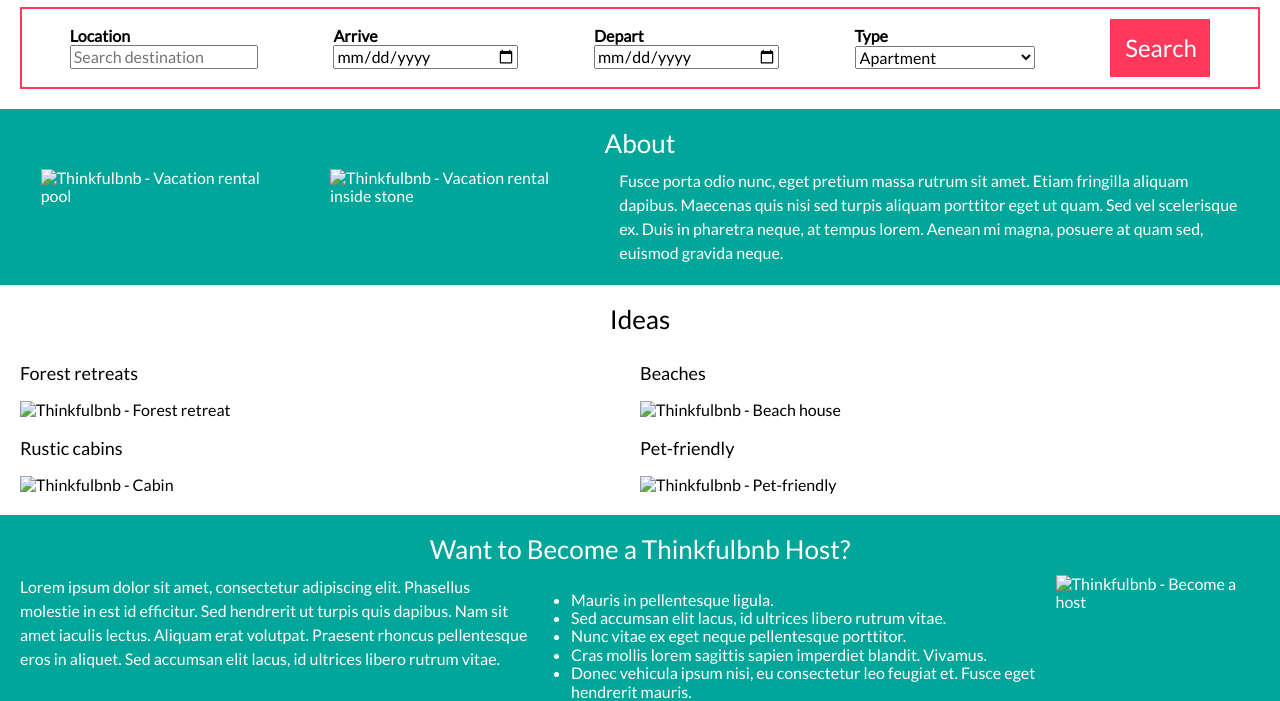
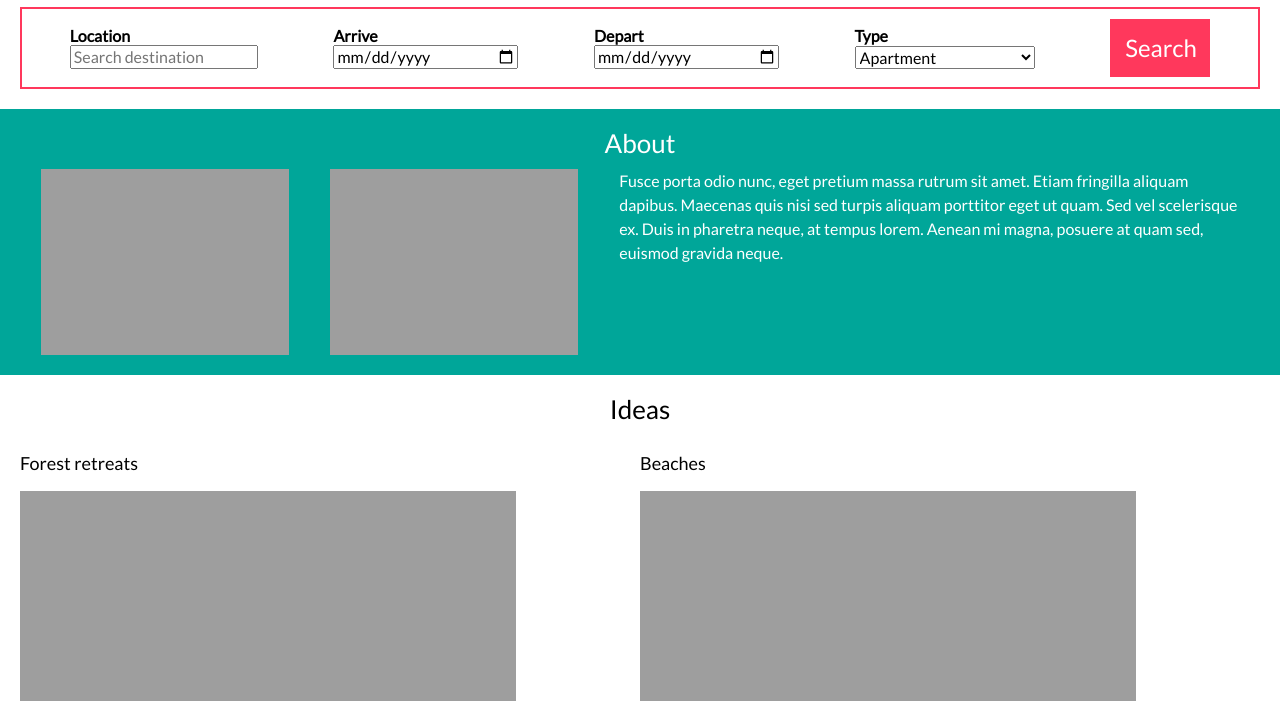
Before and after one commit to christianmarks3/thinkfulbnb, a plain HTML site: page index.html in a window 1280 px wide. Shown: the part 103-804 px from the top of the page. Drawn offline with nearby package versions, Linux system fonts and the light colour scheme; the site is published under a folder, as on GitHub Pages, so addresses that start at the root find nothing.

Commit message:
Update index.html

```diff
--- a/index.html
+++ b/index.html
@@ -89,11 +89,11 @@
 
 
         <img
-          src="/images/vacation-rental-pool.png"alt="Thinkfulbnb - Vacation rental pool"
+          src="images/vacation-rental-pool.png"alt="Thinkfulbnb - Vacation rental pool"
         />
 
         <img
-          src="/images/vacation-rental-inside-stone.png"
+          src="images/vacation-rental-inside-stone.png"
           alt="Thinkfulbnb - Vacation rental inside stone"
         />
 
@@ -116,23 +116,23 @@
         <div>
         <h3>Forest retreats</h3>
         <img
-          src="/images/forest-retreat.png"
+          src="images/forest-retreat.png"
           alt="Thinkfulbnb - Forest retreat"
         />
         </div>
         <div>
         <h3>Beaches</h3>
-        <img src="/images/beach-house.png" alt="Thinkfulbnb - Beach house" />
+        <img src="images/beach-house.png" alt="Thinkfulbnb - Beach house" />
         </div>
         <div>
 
         <h3>Rustic cabins</h3>
-        <img src="/images/cabin.png" alt="Thinkfulbnb - Cabin" />
+        <img src="images/cabin.png" alt="Thinkfulbnb - Cabin" />
         </div>
         <div>
 
         <h3>Pet-friendly</h3>
-        <img src="/images/pet-friendly.png"
+        <img src="images/pet-friendly.png"
         alt="Thinkfulbnb - Pet-friendly" />
         </div>
         </div>
@@ -163,7 +163,7 @@
 
 
 
-        <img src="/images/become-a-host.png" alt="Thinkfulbnb - Become a host" />
+        <img src="images/become-a-host.png" alt="Thinkfulbnb - Become a host" />
         </div>
       </section>
     </main>
```
